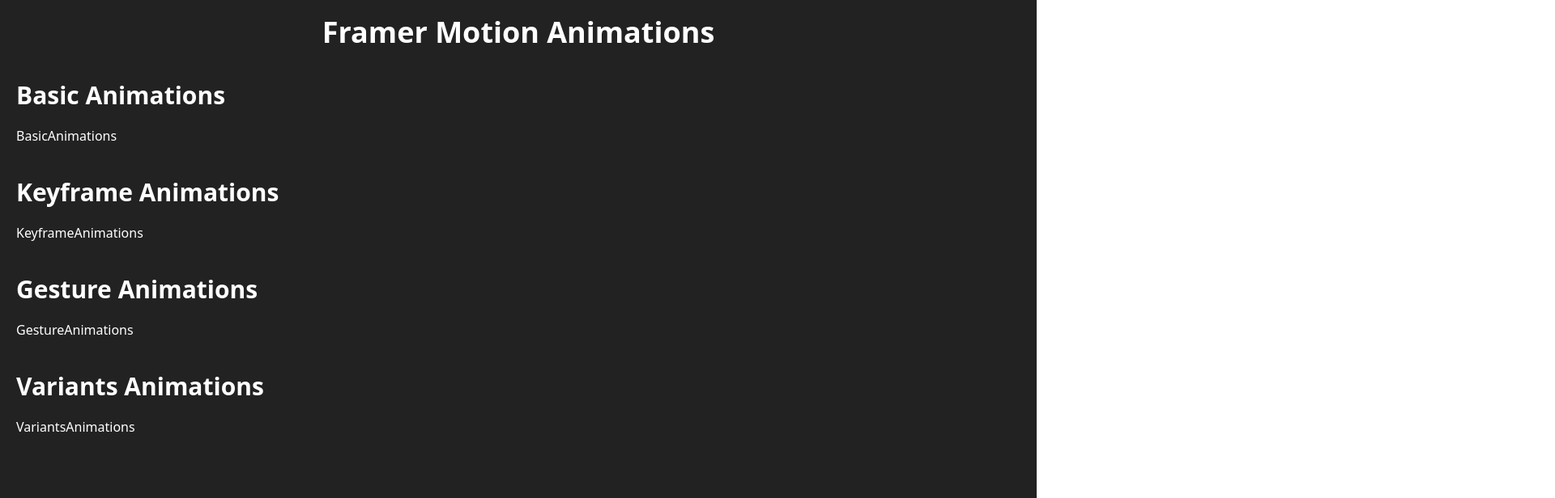
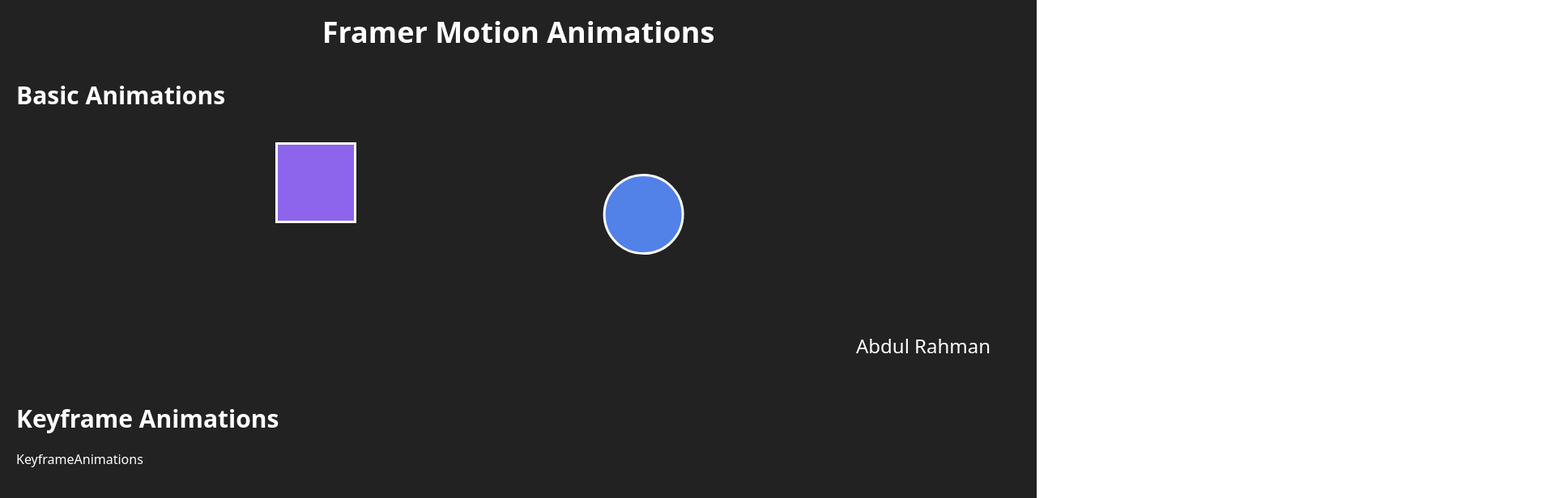
Before and after one commit to abdulrahmans0414/MotionCraft, a React (Vite) app: page / in a window 1280 px wide. Shown: the top 616 px of the page at 81% size, 1920 px wide, since content can reach past the window. Built offline with nearby package versions, Linux system fonts and the light colour scheme.

Commit message:
update BasicAnimations component with inline styles

```diff
--- a/src/components/Animations/BasicAnimations.jsx
+++ b/src/components/Animations/BasicAnimations.jsx
@@ -1,7 +1,67 @@
 import React from "react";
+import { motion } from "framer-motion";
+function BasicAnimations() {
+    return (
+        <div style={{ padding: "20px", textAlign: "center" }}>
+            {/* Box Div */}
+            <motion.div
+                style={{
+                    width: "100px",
+                    height: "100px",
+                    backgroundColor: "rgb(140, 101, 236)",
+                    border: "3px solid #fff",
+                }}
+                animate={{
+                    x: 300,
+                    rotate: 720,
+                }}
+                transition={{
+                    duration: 2,
+                    delay: 1,
+                    ease: [0, 0.71, 0.2, 1.01],
+                }}
+            ></motion.div>
 
-function BasicAnimations() {
-    return <div>BasicAnimations</div>;
+            {/* Circle Div */}
+            <motion.div
+                style={{
+                    width: "100px",
+                    height: "100px",
+                    backgroundColor: "rgb(82, 129, 232)",
+                    borderRadius: "50%",
+                    border: "3px solid #fff",
+                    marginTop: "20px",
+                }}
+                initial={{ x: 300 }}
+                animate={{
+                    x: 800,
+                    y: -100,
+                }}
+                transition={{
+                    duration: 2,
+                    delay: 1,
+                    ease: [0, 0.71, 0.2, 1.01],
+                    repeat: Infinity,
+                }}
+            ></motion.div>
+
+            {/* Heading 1 */}
+            <motion.h1
+                style={{ marginTop: "20px" }}
+                animate={{
+                    x: 500,
+                    scale: 1.5,
+                }}
+                transition={{
+                    duration: 2,
+                    delay: 1,
+                    ease: [0, 0.71, 0.2, 1.01],
+                }}
+            >
+                Abdul Rahman
+            </motion.h1>
+        </div>
+    )
 }
 
 export default BasicAnimations;
```
